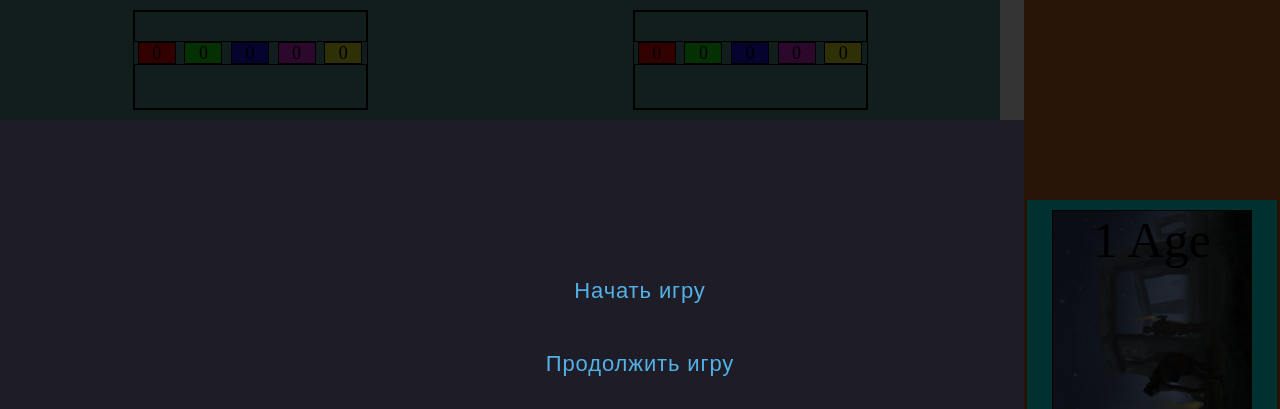
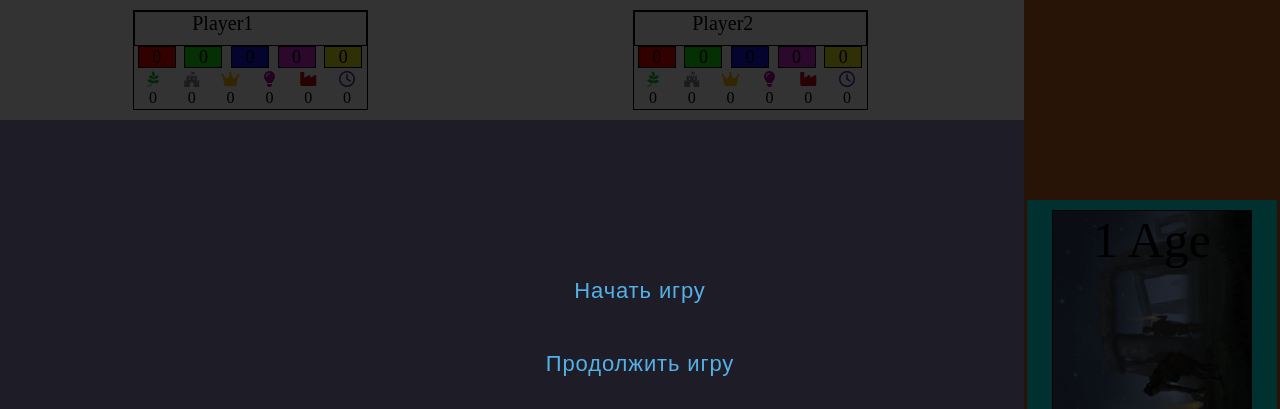
Before and after one commit to IgorAleks88/Innovation, a website built with webpack: page src/index.html in a window 1280 px wide. Shown: the top 409 px of the page. Built offline with nearby package versions, Linux system fonts and the light colour scheme; files whose address does not match are found by name; a web font is replaced by a local one.

Commit message:
add resources init

```diff
--- a/src/js/display/playerTable/displayHeader.js
+++ b/src/js/display/playerTable/displayHeader.js
@@ -1,119 +1,152 @@
-// import game from '../../components/Game';
-
 const displayHeader = {
   wrapper: null,
-  player1Container: null,
-  player1Red: null,
-  player1Green: null,
-  player1Blue: null,
-  player1Purple: null,
-  player1Yellow: null,
-  player2Container: null,
-  player3Container: null,
-  player4Container: null,
-  testPlayer1: {
-    id: 1,
-    activeStacks: {
-      blue: [],
-      red: [1, 2, 3],
-      green: [],
-      purple: [],
-      yellow: [],
-    },
+  resourcesNames: [{ tree: ['fab', 'fa-pagelines', 'green'] }, { tower: ['fab', 'fa-fort-awesome', 'grey'] }, { crown: ['fas', 'fa-crown', 'yellow'] }, { bulb: ['fas', 'fa-lightbulb', 'purple'] }, { factory: ['fas', 'fa-industry', 'red'] }, { clock: ['far', 'fa-clock', 'blue'] }],
+  player1: {
+    container: null,
+    name: null,
+    hand: null,
+    influence: null,
+    leadership: null,
+    red: null,
+    green: null,
+    blue: null,
+    purple: null,
+    yellow: null,
+    tree: null,
+    tower: null,
+    crown: null,
+    bulb: null,
+    factory: null,
+    clock: null,
   },
-  testPlayer2: {
-    id: 2,
-    activeStacks: {
-      blue: [],
-      red: [4, 5, 6, 7, 8],
-      green: [],
-      purple: [],
-      yellow: [],
-    },
+  player2: {
+    container: null,
+    name: null,
+    hand: null,
+    influence: null,
+    leadership: null,
+    red: null,
+    green: null,
+    blue: null,
+    purple: null,
+    yellow: null,
+    tree: null,
+    tower: null,
+    crown: null,
+    bulb: null,
+    factory: null,
+    clock: null,
   },
-  testPlayer3: {
-    id: 3,
-    activeStacks: {
-      blue: [],
-      red: [9, 10, 11],
-      green: [],
-      purple: [],
-      yellow: [],
-    },
+  player3: {
+    container: null,
+    name: null,
+    hand: null,
+    influence: null,
+    leadership: null,
+    red: null,
+    green: null,
+    blue: null,
+    purple: null,
+    yellow: null,
+    tree: null,
+    tower: null,
+    crown: null,
+    bulb: null,
+    factory: null,
+    clock: null,
   },
-  testPlayer4: {
-    id: 4,
-    activeStacks: {
-      blue: [],
-      red: [],
-      green: [],
-      purple: [],
-      yellow: [],
-    },
+  player4: {
+    container: null,
+    name: null,
+    hand: null,
+    influence: null,
+    leadership: null,
+    red: null,
+    green: null,
+    blue: null,
+    purple: null,
+    yellow: null,
+    tree: null,
+    tower: null,
+    crown: null,
+    bulb: null,
+    factory: null,
+    clock: null,
   },
 
   initPlayerStats(id) {
-    const container = `player${id}Container`;
-    const red = `player${id}Red`;
-    const green = `player${id}Green`;
-    const blue = `player${id}Blue`;
-    const purple = `player${id}Purple`;
-    const yellow = `player${id}Yellow`;
-    this[container] = document.createElement('div');
-    this[container].classList.add('player-container');
+    const player = `player${id}`;
+
+    this[player].container = document.createElement('div');
+    this[player].container.classList.add('player-container');
 
     const headRow = document.createElement('div');
     headRow.classList.add('head-row');
-    this[container].appendChild(headRow);
+    this[player].name = document.createElement('div');
+    this[player].name.classList.add('head-row__name');
+    this[player].name.textContent = `Player${id}`;
+    headRow.appendChild(this[player].name);
+    this[player].container.appendChild(headRow);
 
     const activeZoneRow = document.createElement('div');
     activeZoneRow.classList.add('active-zone-row');
 
-    this[red] = document.createElement('div');
-    this[red].classList.add('active-zone-row__red');
-    this[red].textContent = 0;
-    activeZoneRow.appendChild(this[red]);
+    this[player].red = document.createElement('div');
+    this[player].red.classList.add('active-zone-row__red');
+    this[player].red.textContent = 0;
+    activeZoneRow.appendChild(this[player].red);
 
-    this[green] = document.createElement('div');
-    this[green].classList.add('active-zone-row__green');
-    this[green].textContent = 0;
-    activeZoneRow.appendChild(this[green]);
+    this[player].green = document.createElement('div');
+    this[player].green.classList.add('active-zone-row__green');
+    this[player].green.textContent = 0;
+    activeZoneRow.appendChild(this[player].green);
 
-    this[blue] = document.createElement('div');
-    this[blue].classList.add('active-zone-row__blue');
-    this[blue].textContent = 0;
-    activeZoneRow.appendChild(this[blue]);
+    this[player].blue = document.createElement('div');
+    this[player].blue.classList.add('active-zone-row__blue');
+    this[player].blue.textContent = 0;
+    activeZoneRow.appendChild(this[player].blue);
 
-    this[purple] = document.createElement('div');
-    this[purple].classList.add('active-zone-row__purple');
-    this[purple].textContent = 0;
-    activeZoneRow.appendChild(this[purple]);
+    this[player].purple = document.createElement('div');
+    this[player].purple.classList.add('active-zone-row__purple');
+    this[player].purple.textContent = 0;
+    activeZoneRow.appendChild(this[player].purple);
 
-    this[yellow] = document.createElement('div');
-    this[yellow].classList.add('active-zone-row__yellow');
-    this[yellow].textContent = 0;
-    activeZoneRow.appendChild(this[yellow]);
+    this[player].yellow = document.createElement('div');
+    this[player].yellow.classList.add('active-zone-row__yellow');
+    this[player].yellow.textContent = 0;
+    activeZoneRow.appendChild(this[player].yellow);
 
-    this[container].appendChild(activeZoneRow);
+    this[player].container.appendChild(activeZoneRow);
 
     const recourcesRow = document.createElement('div');
     recourcesRow.classList.add('recources-row');
-    this[container].appendChild(recourcesRow);
-    this.wrapper.appendChild(this[container]);
+    this.resourcesNames.forEach((e) => {
+      const i = Object.keys(e)[0];
+      // console.log(e[i][0]);
+      const container = document.createElement('div');
+      container.classList.add('recource-container');
+      const iconContainer = document.createElement('div');
+      iconContainer.classList.add(`${e[i][0]}`, `${e[i][1]}`, 'recource-container__icon', `card__icon-color--${e[i][2]}`);
+      container.appendChild(iconContainer);
+      this[player][i] = document.createElement('div');
+      this[player][i].classList.add('recource-container__counter');
+      this[player][i].textContent = 0;
+      container.appendChild(this[player][i]);
+      recourcesRow.appendChild(container);
+    });
+
+    this[player].container.appendChild(recourcesRow);
+    this.wrapper.appendChild(this[player].container);
   },
 
   changePlayerStats(player) {
-    const red = `player${player.id}Red`;
-    const green = `player${player.id}Green`;
-    const blue = `player${player.id}Blue`;
-    const purple = `player${player.id}Purple`;
-    const yellow = `player${player.id}Yellow`;
+    const playerId = `player${player.id}`;
 
-    this[red].textContent = player.activeStacks.red.length;
-    this[green].textContent = player.activeStacks.green.length;
-    this[blue].textContent = player.activeStacks.blue.length;
-    this[purple].textContent = player.activeStacks.purple.length;
-    this[yellow].textContent = player.activeStacks.yellow.length;
+    this[playerId].red.textContent = player.activeStacks.red.length;
+    this[playerId].green.textContent = player.activeStacks.green.length;
+    this[playerId].blue.textContent = player.activeStacks.blue.length;
+    this[playerId].purple.textContent = player.activeStacks.purple.length;
+    this[playerId].yellow.textContent = player.activeStacks.yellow.length;
   },
 
   init() {
@@ -128,3 +161,5 @@ const displayHeader = {
 };
 
 export default displayHeader;
+
+/* 'tower', 'crown', 'bulb', 'factory', 'clock' */
--- a/src/scss/components/_card.scss
+++ b/src/scss/components/_card.scss
@@ -207,6 +207,14 @@ b {
   color: rgb(250, 192, 3);
 }
 
+.card__icon-color--red {
+  color: rgb(197, 6, 16);
+}
+
+.card__icon-color--blue {
+  color: rgb(62, 49, 136);
+}
+
 .card__icon-border--blue {
   border: 2px solid rgb(62, 49, 136) !important;
   box-shadow: 0 1px 3px #000 !important;
--- a/src/scss/layouts/_header.scss
+++ b/src/scss/layouts/_header.scss
@@ -1,6 +1,5 @@
 .header {
   @include flex(row, space-around, center);
-  background-color: rgb(89, 149, 151);
   font-size: 6rem;
   height: 12rem;
   width: 100rem;
@@ -18,6 +17,12 @@
   border: solid 1px #000;
   height: 3.6rem;
   width: 100%;
+
+  &__name {
+    font-size: 2rem;
+    height: 100%;
+    width: 50%;
+  }
 }
 
 .active-zone-row {
@@ -53,7 +58,23 @@
 
 .recources-row {
   @include flex(row, space-around, center);
-  border: solid 1px #000;
-  height: 5.2rem;
+  height: 4.2rem;
   width: 100%;
 }
+
+.recource-container {
+  @include flex(column, space-around, center);
+  height: 100%;
+  padding: 0.3rem;
+  width: 16%;
+
+  &__icon {
+    font-size: 1.6rem;
+    height: 50%;
+  }
+
+  &__counter {
+    font-size: 1.6rem;
+    height: 50%;
+  }
+}
```
